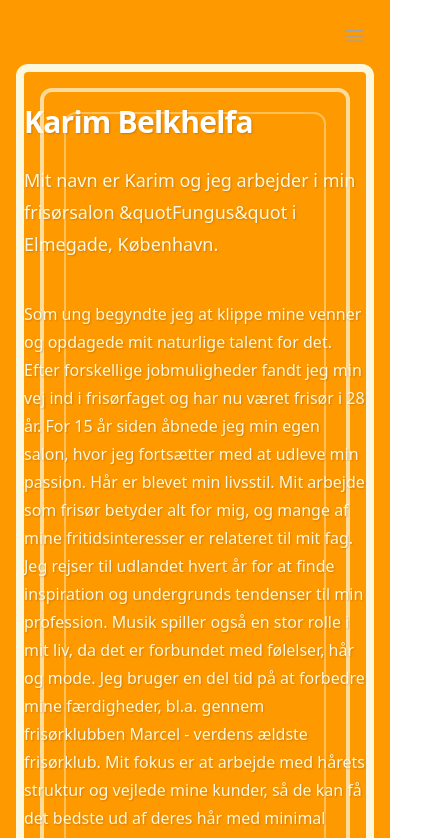
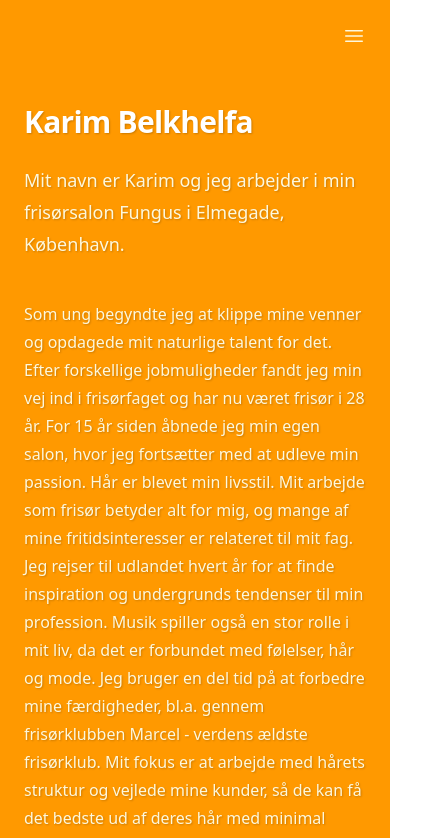
Before and after one commit to caspernor/FungusHaircut, a Next.js app: page /aboutMeEmployee in a window 390 px wide. Shown: the top 838 px of the page, 434 px wide, since content can reach past the window. Built offline with nearby package versions, Linux system fonts and the light colour scheme.

Commit message:
Hidden lines for mobile display

```diff
--- a/src/components/global/layout/Navbar.jsx
+++ b/src/components/global/layout/Navbar.jsx
@@ -28,7 +28,7 @@ export default function Navbar() {
           <div className="flex lg:hidden">
             <button
               type="button"
-              className="-m-2.5 inline-flex items-center justify-center rounded-md p-2.5 text-gray-400"
+              className="-m-2.5 inline-flex items-center justify-center rounded-md p-2.5 text-cream"
               onClick={() => setMobileMenuOpen(true)}
             >
               <span className="sr-only">Open main menu</span>
@@ -71,7 +71,7 @@ export default function Navbar() {
                     <a
                       key={item.name}
                       href={item.href}
-                      className="-mx-3 block rounded-lg px-3 py-2 text-base font-semibold leading-7 text-light hover:bg-gray-800"
+                      className="-mx-3 block rounded-lg px-3 py-2 text-base font-semibold leading-7 text-orangesmash hover:bg-gray-800"
                     >
                       {item.name}
                     </a>
@@ -80,9 +80,9 @@ export default function Navbar() {
                 <div className="py-6">
                   <Link
                     href="/booking"
-                    className="-mx-3 block rounded-lg px-3 py-2.5 text-base font-semibold leading-7 text-light hover:bg-gray-800"
+                    className="-mx-3 block rounded-lg px-3 py-2.5 text-base font-semibold leading-7 text-orangesmash hover:bg-gray-800"
                   >
-                    Online booking <span aria-hidden="true">&quot;&rarr;&quot;</span>
+                    Online booking <span aria-hidden="true">&rarr;</span>
                   </Link>
                 </div>
               </div>
--- a/src/pages/aboutMeEmployee.js
+++ b/src/pages/aboutMeEmployee.js
@@ -17,17 +17,17 @@ const features = [
 
 export default function Example() {
   return (
-    <div className="relative bg-orangesmash py-24 sm:py-32">
-    <div className="absolute inset-0 mt-16 mx-4 mb-4 border-8 rounded-xl border-cream" />
-    <div className="absolute inset-6 mt-16 mx-4 mb-4 border-4 rounded-xl border-cream opacity-70" />
-    <div className="absolute inset-12 mt-16 mx-4 mb-4 border-2 rounded-xl border-cream opacity-40" />
+    <div className="relative bg-orangesmash w-screen py-24 sm:py-32">
+    <div className="hidden md:absolute inset-0 mt-16 mx-4 mb-4 border-8 rounded-xl border-cream" />
+    <div className="hidden md:absolute inset-6 mt-16 mx-4 mb-4 border-4 rounded-xl border-cream opacity-70" />
+    <div className="hidden md:absolute inset-12 mt-16 mx-4 mb-4 border-2 rounded-xl border-cream opacity-40" />
       <div className="mx-auto max-w-7xl px-6 lg:px-8">
         <div className="mx-auto grid max-w-2xl grid-cols-1 gap-x-8 gap-y-16 sm:gap-y-20 lg:mx-0 lg:max-w-none lg:grid-cols-2">
           <div className="lg:pr-8 lg:pt-4">
             <div className="lg:max-w-lg">
               <p className="mt-2 text-3xl font-bold tracking-tight text-white sm:text-4xl" style={{ textShadow: '1px 1px 2px rgba(0, 0, 0, 0.2)' }}>Karim Belkhelfa</p>
               <p className="mt-6 text-lg leading-8 text-cream" style={{ textShadow: '1px 1px 2px rgba(0, 0, 0, 0.2)' }}>
-              Mit navn er Karim og jeg arbejder i min frisørsalon &quotFungus&quot i Elmegade, København.
+              Mit navn er Karim og jeg arbejder i min frisørsalon Fungus i Elmegade, København.
               </p>
               <dl className="mt-10 max-w-xl space-y-8 text-base leading-7 text-cream lg:max-w-none" style={{ textShadow: '1px 1px 2px rgba(0, 0, 0, 0.2)' }}>
                 {features.map((feature) => (
@@ -44,8 +44,8 @@ export default function Example() {
           <img
             src="/Fungus-karim-1.jpg"
             alt="Karim Headshot"
-            className="w-[48rem] max-w-none rounded-xl shadow-xl ring-1 ring-white/10 sm:w-[57rem] md:-ml-4 lg:-ml-0"
-            style={{width: "120%", marginTop: "150px" }}
+            className="w-[48rem] max-w-100 rounded-xl shadow-xl ring-1 ring-white/10 sm:w-[57rem] md:-ml-4 lg:-ml-0"
+            style={{width: "120%", marginTop: "100px" }}
 
           />
         </div>
--- a/src/pages/aboutMeReview.js
+++ b/src/pages/aboutMeReview.js
@@ -45,9 +45,9 @@ export default function Example() {
 
   return (
       <div className="relative bg-orangesmash py-24 sm:py-32">
-      <div className="absolute inset-0 mt-16 mx-4 mb-4 border-8 rounded-xl border-cream" />
-      <div className="absolute inset-6 mt-16 mx-4 mb-4 border-4 rounded-xl border-cream opacity-70" />
-      <div className="absolute inset-12 mt-16 mx-4 mb-4 border-2 rounded-xl border-cream opacity-40" />
+      <div className="hidden md:absolute inset-0 mt-16 mx-4 mb-4 border-8 rounded-xl border-cream" />
+      <div className="hidden md:absolute inset-6 mt-16 mx-4 mb-4 border-4 rounded-xl border-cream opacity-70" />
+      <div className="hidden md:absolute inset-12 mt-16 mx-4 mb-4 border-2 rounded-xl border-cream opacity-40" />
       <div className="mx-auto max-w-2xl px-4 py-16 sm:px-6 sm:py-24 lg:gap-x-8 lg:px-8 lg:py-32">
         {/* <div className="lg:col-span-4">
           <h2 className="text-2xl font-bold tracking-tight text-gray-900">Customer Reviews</h2>
--- a/src/pages/booking.jsx
+++ b/src/pages/booking.jsx
@@ -3,9 +3,9 @@ import Calendar from "@/components/booking/Calendar";
 export default function Booking () {
     return (
     <div className="relative bg-orangesmash py-24 sm:py-32 flex justify-center items-center h-screen">
-    <div className="absolute inset-0 mt-16 mx-4 mb-4 border-8 rounded-xl border-cream" />
-    <div className="absolute inset-6 mt-16 mx-4 mb-4 border-4 rounded-xl border-cream opacity-70" />
-    <div className="absolute inset-12 mt-16 mx-4 mb-4 border-2 rounded-xl border-cream opacity-40" />
+    <div className="hidden md:absolute inset-0 mt-16 mx-4 mb-4 border-8 rounded-xl border-cream" />
+    <div className="hidden md:absolute inset-6 mt-16 mx-4 mb-4 border-4 rounded-xl border-cream opacity-70" />
+    <div className="hidden md:absolute inset-12 mt-16 mx-4 mb-4 border-2 rounded-xl border-cream opacity-40" />
             <div className="max-w-7xl bg-cream shadow rounded-lg">
                 <Calendar />
             </div>
--- a/src/pages/contact.jsx
+++ b/src/pages/contact.jsx
@@ -2,9 +2,9 @@ export default function Example() {
     return (
 
       <div className="relative bg-orangesmash py-24 sm:py-32 h-screen">
-      <div className="absolute inset-0 mt-16 mx-4 mb-4 border-8 rounded-xl border-cream" />
-      <div className="absolute inset-6 mt-16 mx-4 mb-4 border-4 rounded-xl border-cream opacity-70" />
-      <div className="absolute inset-12 mt-16 mx-4 mb-4 border-2 rounded-xl border-cream opacity-40" />
+      <div className="hidden md:absolute inset-0 mt-16 mx-4 mb-4 border-8 rounded-xl border-cream" />
+      <div className="hidden md:absolute inset-6 mt-16 mx-4 mb-4 border-4 rounded-xl border-cream opacity-70" />
+      <div className="hidden md:absolute inset-12 mt-16 mx-4 mb-4 border-2 rounded-xl border-cream opacity-40" />
         <div className="mx-auto max-w-7xl px-6 lg:px-8">
           <div className="mx-auto max-w-2xl space-y-16 divide-y divide-gray-100 lg:mx-0 lg:max-w-none">
             <div className="grid grid-cols-1 gap-x-8 gap-y-10 pt-16 lg:grid-cols-3">
--- a/src/pages/prices.jsx
+++ b/src/pages/prices.jsx
@@ -147,9 +147,9 @@ export default function Example() {
 
   return (
       <div className="relative bg-orangesmash py-24 sm:py-32">
-      <div className="absolute inset-0 mt-16 mx-4 mb-4 border-8 rounded-xl border-cream" />
-      <div className="absolute inset-6 mt-16 mx-4 mb-4 border-4 rounded-xl border-cream opacity-70" />
-      <div className="absolute inset-12 mt-16 mx-4 mb-4 border-2 rounded-xl border-cream opacity-40" />
+      <div className="hidden md:absolute inset-0 mt-16 mx-4 mb-4 border-8 rounded-xl border-cream" />
+      <div className="hidden md:absolute inset-6 mt-16 mx-4 mb-4 border-4 rounded-xl border-cream opacity-70" />
+      <div className="hidden md:absolute inset-12 mt-16 mx-4 mb-4 border-2 rounded-xl border-cream opacity-40" />
       <div className="mx-auto max-w-7xl px-6 lg:px-8">
         <div className="mx-auto max-w-4xl text-center">
           <h2 className="text-base font-semibold leading-7 text-cream" style={{ textShadow: '1px 1px 2px rgba(0, 0, 0, 0.2)' }}>Priser</h2>
```
